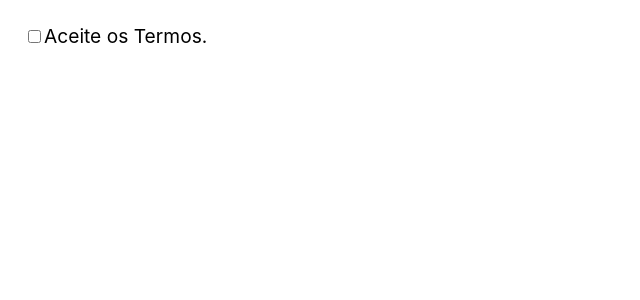
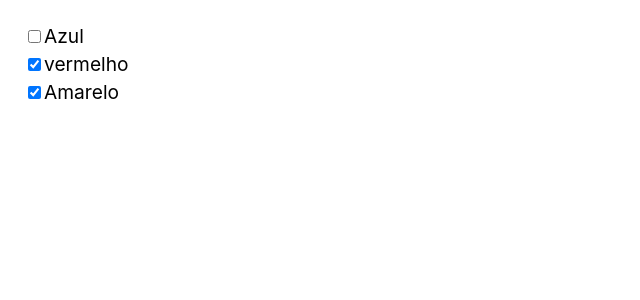
Before and after one commit to MacielSousa/starting-react, a React (Create React App) app in the folder meuapp/: page / in a window 1280 px wide. Shown: the top 300 px of the page, without its empty margins (0-640 px from the left). Built offline with nearby package versions, Linux system fonts and the light colour scheme; the HTML template or start-up script is replaced by a standard one.

Commit message:
FormCheckbox Exemplo2

```diff
--- a/meuapp/src/Formulario/FormCheckbox/FormCheckbox1.js
+++ b/meuapp/src/Formulario/FormCheckbox/FormCheckbox1.js
@@ -2,20 +2,44 @@
 
 const FormCheckbox1 = () => {
 
-    const [termos, setTermos] =  React.useState(false);
-    function hancleCheck(){
-        termos ? setTermos(false) : setTermos(true);
+    const [cores, setCores] =  React.useState(['vermelho', 'amarelo']);
+    function handleChange({target}) {
+        if(target.checked){
+            setCores([...cores, target.value])
+        }else {
+            setCores(
+                cores.filter((cor) => cor !== target.value)
+            );
+        }
     }
 
     return <form>
         <label>
            <input
                 type="checkbox"
-                value="Termos"
-                checked={termos}
-                onChange={({target})=> setTermos(target.checked)}
+                value="azul"
+                checked={cores.includes('azul')}
+                onChange={handleChange}
             />
-           Aceite os Termos.
+           Azul
+        </label>
+        <label>
+           <input
+                type="checkbox"
+                value="vermelho"
+                checked={cores.includes('vermelho')}
+                onChange={handleChange}
+            />
+           vermelho
+        </label>
+        <label>
+           <input
+                type="checkbox"
+                value="amarelo"
+                checked={cores.includes('amarelo')}
+                onChange={handleChange}
+            />
+           Amarelo
         </label>
     </form>
 }
```
